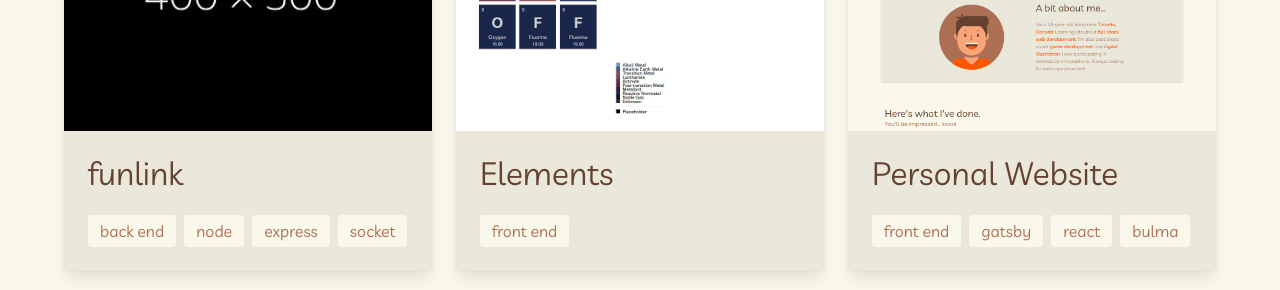
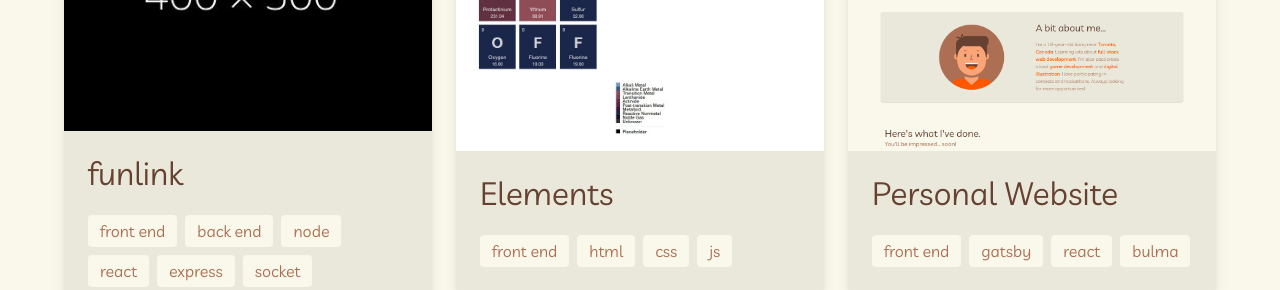
Before and after one commit to plin0009/old-site, a Gatsby site in the folder gatsby/: page / in a window 1280 px wide. Shown: the part 1090-1380 px from the top of the page. Built offline with nearby package versions, Linux system fonts and the light colour scheme; Gatsby itself is replaced by a stand-in of ours.

Commit message:
Update works

```diff
--- a/gatsby/src/data/works.js
+++ b/gatsby/src/data/works.js
@@ -3,20 +3,20 @@ const works = [
         title: 'funlink',
         imageName: 'funlink',
         description: `A small gaming lobby platform using socket.io. A personal project in progress.`,
-        tags: ['back end', 'node', 'express', 'socket'],
-        link: 'https://github.com/plin0009/funlink'
+        tags: ['front end', 'back end', 'node', 'react', 'express', 'socket'],
+        link: 'https://github.com/plin0009/funlink-new'
     },
     {
         title: 'Elements',
         imageName: 'elements',
-        description: `A simple page to convert your text into chemistry elements' symbols!`,
-        tags: ['front end'],
+        description: `A simple page to convert your text into chemistry elements' symbols.`,
+        tags: ['front end', 'html', 'css', 'js'],
         link: 'https://github.com/plin0009/elements'
     },
     {
         title: 'Personal Website',
         imageName: 'website',
-        description: `A page to tell the world about me. In progress.`,
+        description: `A page to tell the world about me. Nearly polished!`,
         tags: ['front end', 'gatsby', 'react', 'bulma'],
         link: 'https://github.com/plin0009/plin0009.github.io'
     }
```
